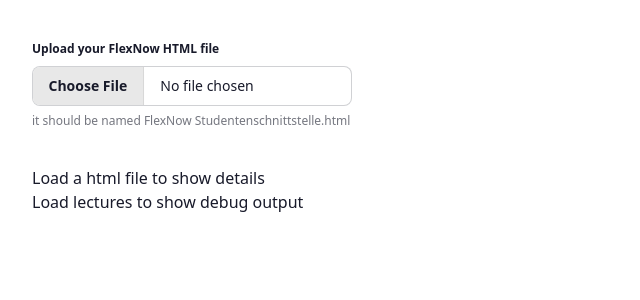
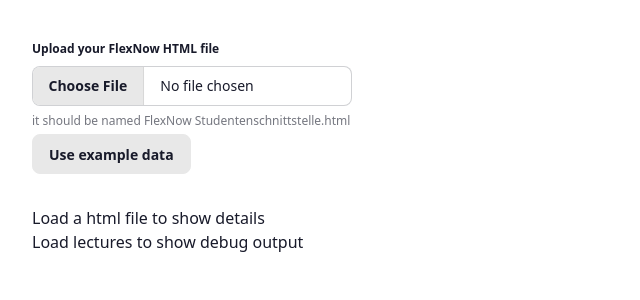
Before and after one commit to maxschipper/flexnow-stats-visualizer, a Vue app: page / in a window 1280 px wide. Shown: the top 300 px of the page, without its empty margins (0-640 px from the left). Built offline with nearby package versions, Linux system fonts and the light colour scheme.

Commit message:
feat(ExampleData): add an ExampleData component/button
to use the example data instead of supplying the flex now html

```diff
--- a/src/App.vue
+++ b/src/App.vue
@@ -4,6 +4,7 @@
 import Details from "./components/Details.vue";
 import FileInput from "./components/FileInput.vue";
 import type { Lecture } from "./parser";
+import ExampleData from "./components/ExampleData.vue";
 
 const lectures = ref<Lecture[]>([]);
 
@@ -17,6 +18,7 @@
     <div class="m-8">
         <div class="my-8">
             <FileInput @lectures-loaded="updateLectures" />
+            <ExampleData @lectures-loaded="updateLectures" />
         </div>
 
         <div>
--- /dev/null
+++ b/src/components/ExampleData.vue
@@ -0,0 +1,27 @@
+<script lang="ts">
+/**
+ * Button to use example data if one wants to test the web app without supplying their own FlexNow data
+ *
+ * @emits lectures-loaded - propagates the `Lecture[]` list containing the example data - this needs to call a function that will replace the old lecture data with this new data
+ */
+export default {};
+</script>
+
+<script setup lang="ts">
+import rawExampleData from "@/assets/exampleData.json";
+import type { Lecture } from "@/parser";
+
+const exampleData = rawExampleData as Lecture[];
+
+const emit = defineEmits<{
+    (e: "lectures-loaded", data: Lecture[]): void;
+}>();
+
+function emitExampleData() {
+    emit("lectures-loaded", exampleData);
+}
+</script>
+
+<template>
+    <button @click="emitExampleData" class="btn">Use example data</button>
+</template>
```
